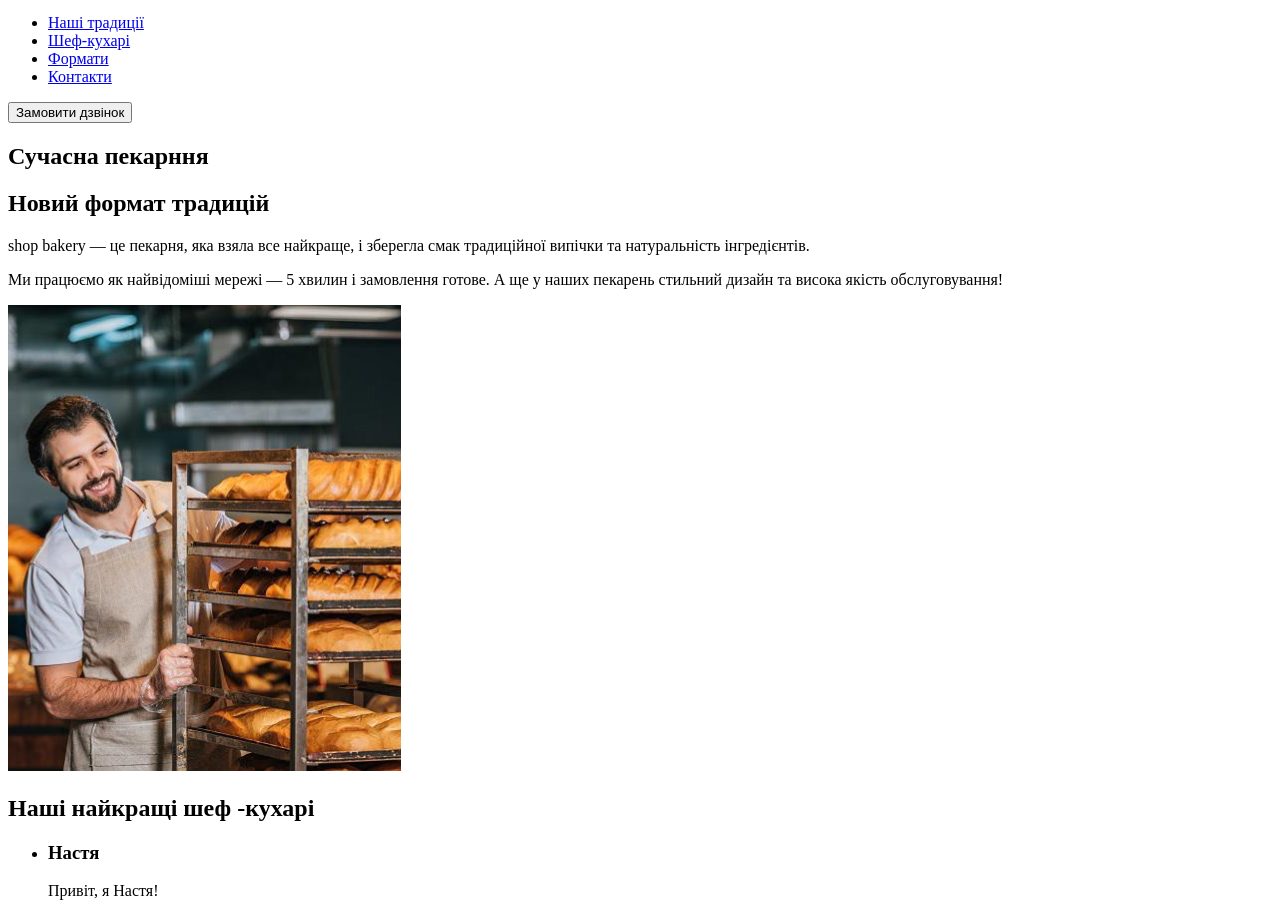
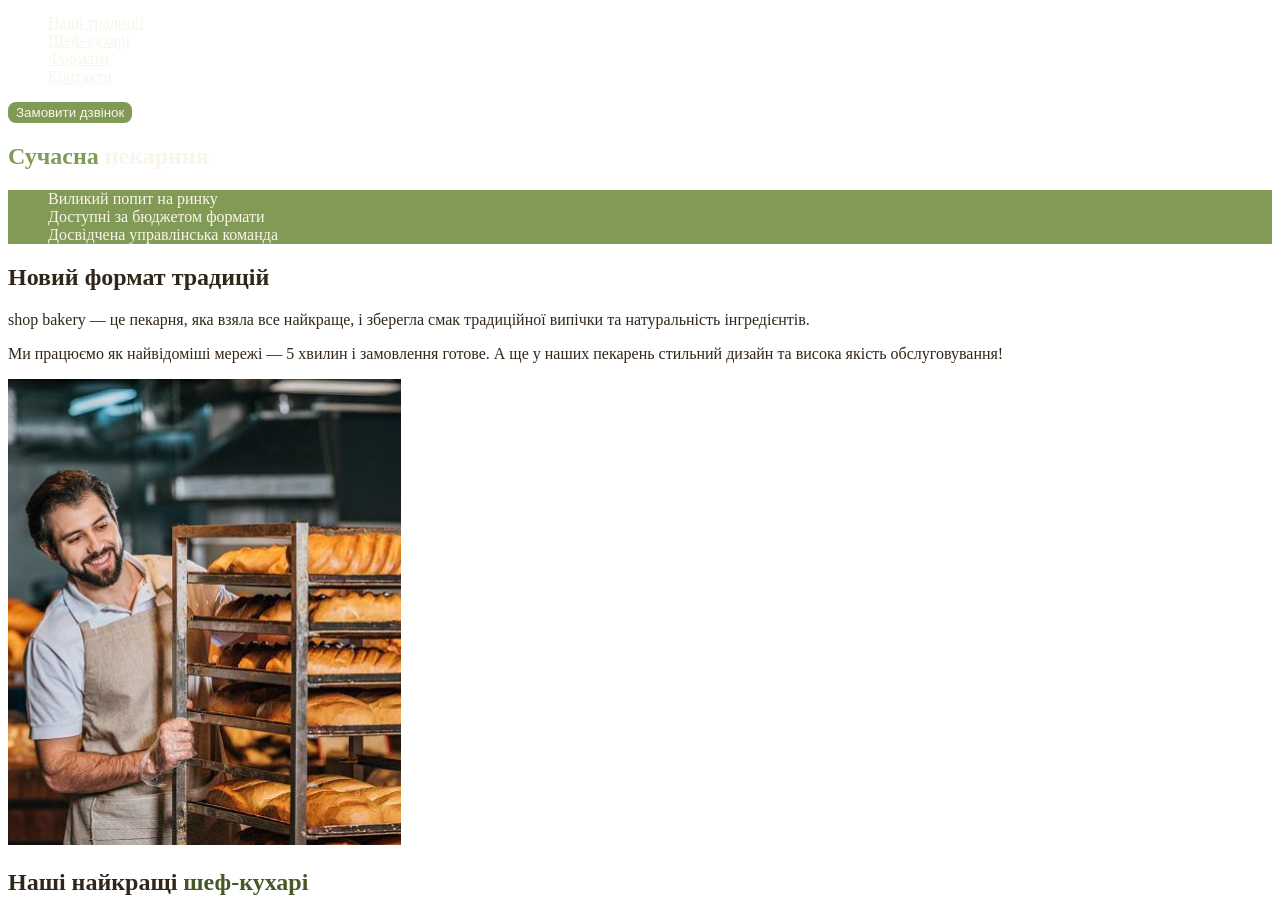
Before and after one commit to PABERO/geniuse-project, a plain HTML site: page index.html in a window 1280 px wide. Shown: the part 60-962 px from the top of the page. Drawn offline with Linux system fonts and the light colour scheme.

Commit message:
Add styles.css and css variables

```diff
--- /dev/null
+++ b/CSS/styles.css
@@ -0,0 +1,57 @@
+:root {
+  --color-primary-dark: #31261a;
+  --color-primary-light: #faf4ea;
+  --color-brand-light: #819b57;
+  --color-brand-dark: #465929;
+}
+
+/* Base */
+body {
+  color: var(--color-primary-dark);
+}
+
+ul {
+  list-style-type: none;
+}
+
+/* Button */
+.button {
+  color: var(--color-primary-light);
+  background: var(--color-brand-light);
+  border: 2px solid var(--color-brand-light);
+  border-radius: 8px;
+  cursor: pointer;
+}
+
+.button:hover {
+  color: var(--color-brand-dark);
+  background-color: transparent;
+}
+
+/* Link */
+.link {
+  color: var(--color-primary-light);
+}
+
+.link:hover {
+  color: var(--color-brand-light);
+}
+
+/* Hero section */
+.hero-title {
+  color: var(--color-primary-light);
+}
+
+.hero-title .accent {
+  color: var(--color-brand-light);
+}
+
+/* Advantages section */
+.advantages-list {
+  color: var(--color-primary-light);
+  background: var(--color-brand-light);
+}
+
+.section-title .accent {
+  color: var(--color-brand-dark);
+}
--- a/index.html
+++ b/index.html
@@ -4,28 +4,34 @@
     <meta charset="UTF-8" />
     <meta name="viewport" content="width=device-width, initial-scale=1.0" />
     <title>Сучасна пекарння</title>
+    <link rel="stylesheet" href="./CSS/styles.css" />
   </head>
   <body>
     <header>
       <nav>
-        <a href="#">
+        <a href="./index.html">
           <img src="./images/logo.svg" alt="Логотип сучасної пекарні" />
         </a>
         <ul>
-          <li><a href="#">Наші традиції</a></li>
-          <li><a href="#">Шеф-кухарі</a></li>
-          <li><a href="#">Формати</a></li>
-          <li><a href="#">Контакти</a></li>
+          <li><a class="link" href="#traditions-section">Наші традиції</a></li>
+          <li><a class="link" href="#chef-section">Шеф-кухарі</a></li>
+          <li><a class="link" href="#formats-section">Формати</a></li>
+          <li><a class="link" href="#contact-section">Контакти</a></li>
         </ul>
       </nav>
-      <button type="button">Замовити дзвінок</button>
+      <button class="button" type="button">Замовити дзвінок</button>
     </header>
     <main>
       <section>
-        <h1>Сучасна пекарння</h1>
+        <h1 class="hero-title"><span class="accent">Сучасна</span> пекарння</h1>
       </section>
-      <section>
-        <h2>Новий формат традицій</h2>
+      <section id="traditions-section">
+        <ul class="advantages-list">
+          <li>Виликий попит на ринку</li>
+          <li>Доступні за бюджетом формати</li>
+          <li>Досвідчена управлінська команда</li>
+        </ul>
+        <h2 class="section-title">Новий формат традицій</h2>
         <p>
           <spam>shop bakery</spam> — це пекарня, яка взяла все найкраще, і
           зберегла смак традиційної випічки та натуральність інгредієнтів.
@@ -40,8 +46,10 @@
           alt="Чоловік пекар дивиться на батони із посмішкою"
         />
       </section>
-      <section>
-        <h2>Наші найкращі шеф -кухарі</h2>
+      <section id="chef-section">
+        <h2 class="section-title">
+          Наші найкращі <span class="accent">шеф-кухарі</span>
+        </h2>
         <ul>
           <li>
             <article>
@@ -64,8 +72,8 @@
           </li>
         </ul>
       </section>
-      <section>
-        <h2>Формати</h2>
+      <section id="formats-section">
+        <h2 class="section-title">Формати</h2>
         <ul>
           <li>
             <article>
@@ -84,8 +92,17 @@
           </li>
         </ul>
       </section>
-      <section>
-        <h2>Приєднуйся до мережі пекарень</h2>
+      <section id="contact-section">
+        <h2 class="section-title">Приєднуйся до мережі пекарень</h2>
+        <iframe
+          src="https://www.google.com/maps/embed?pb=!1m18!1m12!1m3!1d2199.490577609901!2d30.4912733!3d50.4566776!2m3!1f0!2f0!3f0!3m2!1i1024!2i768!4f13.1!3m3!1m2!1s0x40d4ce637c006b2d%3A0xaf86385f19996ff0!2sSichovykh%20Striltsiv%20St%2C%2054%2C%20Kyiv%2C%20Ukraine%2C%2002000!5e1!3m2!1sen!2sus!4v1725496878949!5m2!1sen!2sus"
+          width="600"
+          height="595"
+          style="border: 0"
+          allowfullscreen=""
+          loading="lazy"
+          referrerpolicy="no-referrer-when-downgrade"
+        ></iframe>
       </section>
     </main>
     <footer>
@@ -125,7 +142,7 @@
           </li>
         </ul>
         <a href="#" target="_blank">Політика конфіденційності</a>
-        <p>© 2022 Дані захищені</p>
+        <p>&copy; 2022 Дані захищені</p>
       </address>
     </footer>
   </body>
```
